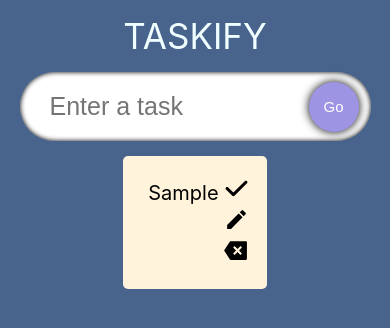
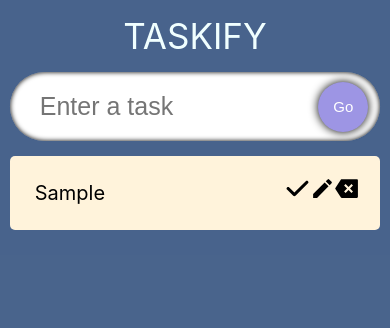
Before and after one commit to bnhdez/Taskify, a React (Create React App) app: page / in a window 390 px wide. Both pictures are taken after typing "Sample" into the empty fields and a click on the button "Go". Shown: the top 328 px of the page. Built offline with nearby package versions, Linux system fonts and the light colour scheme; the HTML template or start-up script is replaced by a standard one.

Commit message:
responsiveness

```diff
--- a/src/Components/styles.css
+++ b/src/Components/styles.css
@@ -77,3 +77,23 @@
     font-size: 25px;
     cursor: pointer;
 }
+
+@media (max-width: 1200px) {
+    .todos__single {
+        width: 40%;
+    }
+}
+
+@media (max-width: 700px) {
+    .input {
+        width: 95%;
+    }
+
+    .todos {
+        width: 95%;
+    }
+
+    .todos__single {
+        width: 100%;
+    }
+}
```
